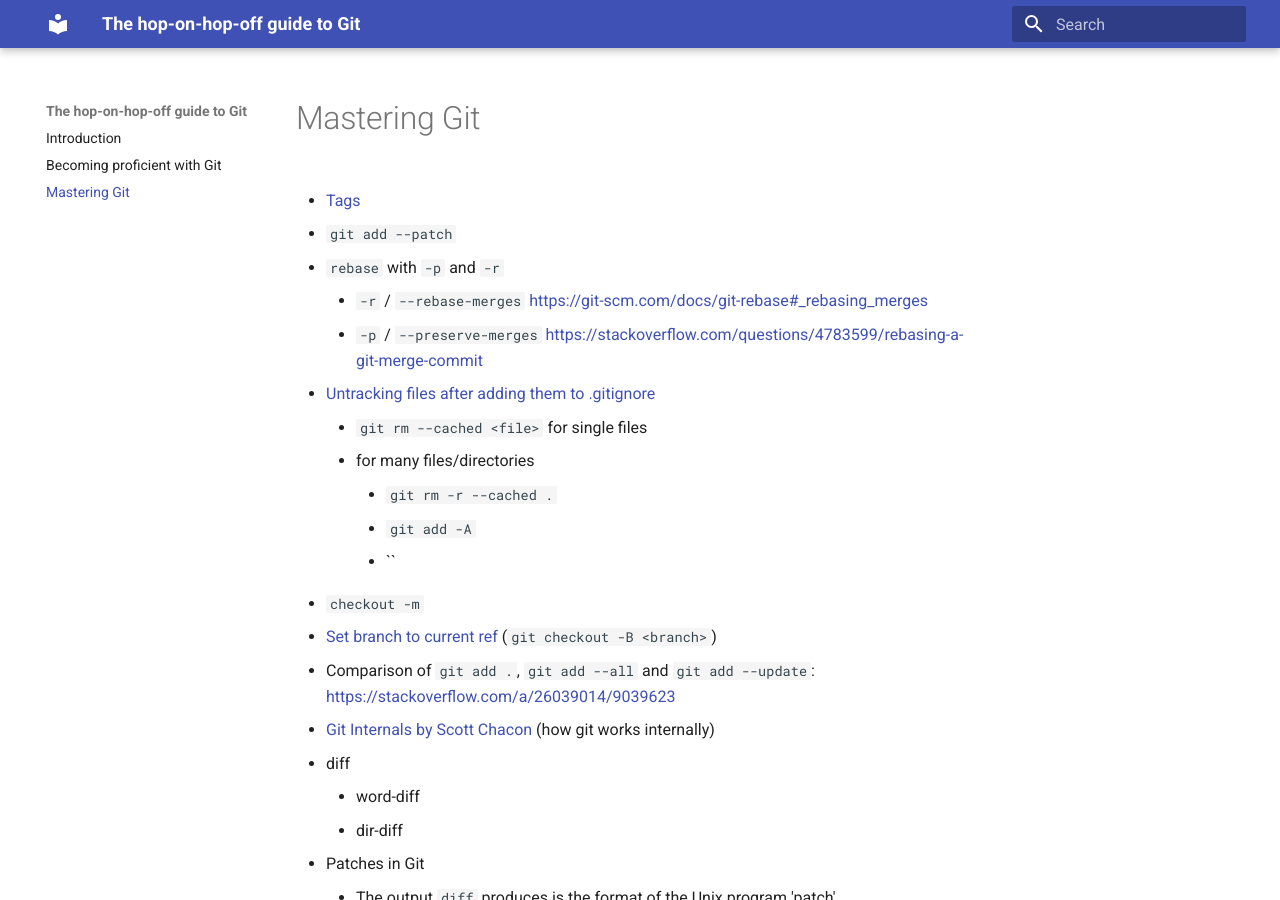
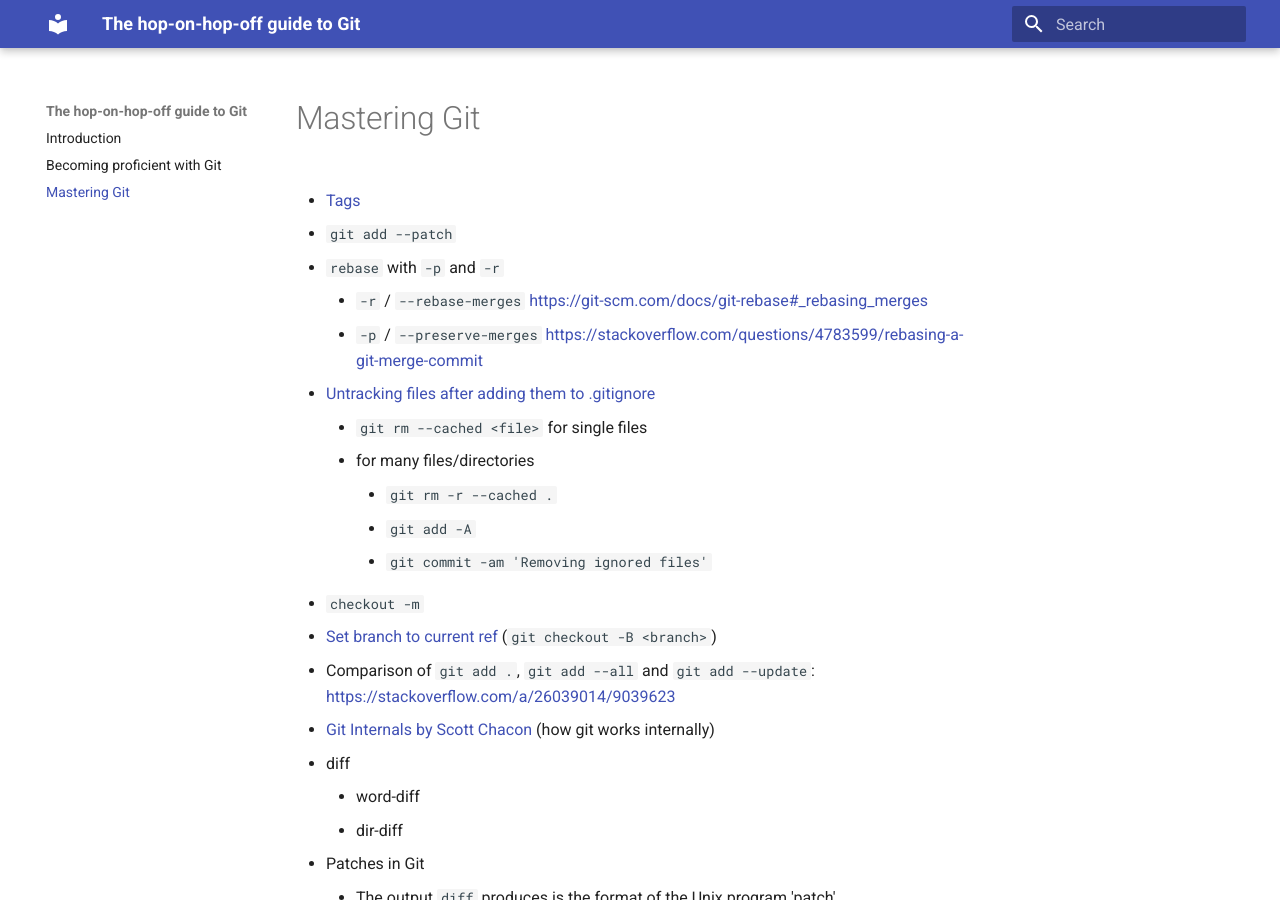
Before and after one commit to pofl/hop-on-hop-off-git, an MkDocs documentation site: the page built from docs/rest.md, in a window 1280 px wide and 900 px high. Built offline with MkDocs 1.6.1 and Material for MkDocs 9.7.7, drawn with Linux system fonts in a browser that asks for light colours; old or Windows-style settings are respelled for this version of MkDocs.

Commit message:
Gitacora saved 1 changed files

```diff
--- a/docs/rest.md
+++ b/docs/rest.md
@@ -12,9 +12,8 @@
     - `git rm --cached <file>` for single files
     - for many files/directories
         - `git rm -r --cached .`
-        - `git add -A
-`
-        - ``
+        - `git add -A`
+        - `git commit -am 'Removing ignored files'`
 
 - `checkout -m`
 
```
